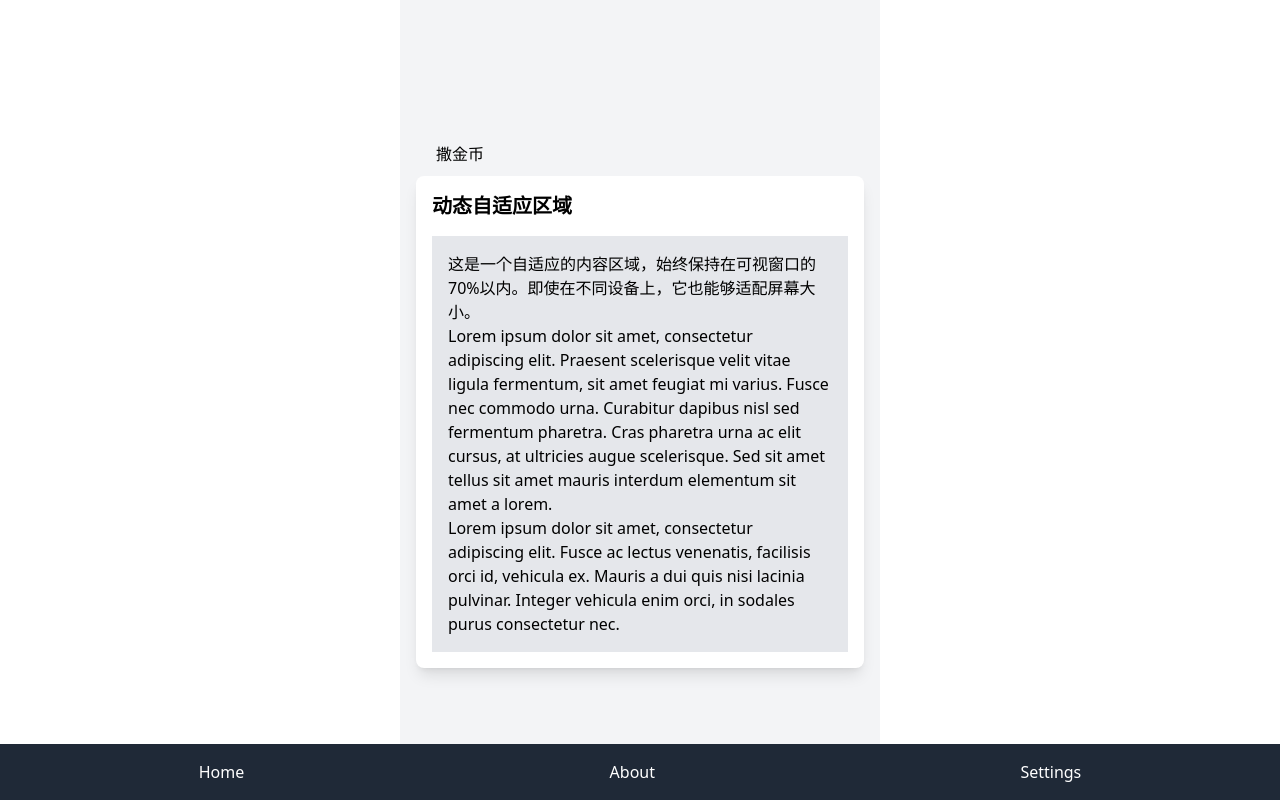
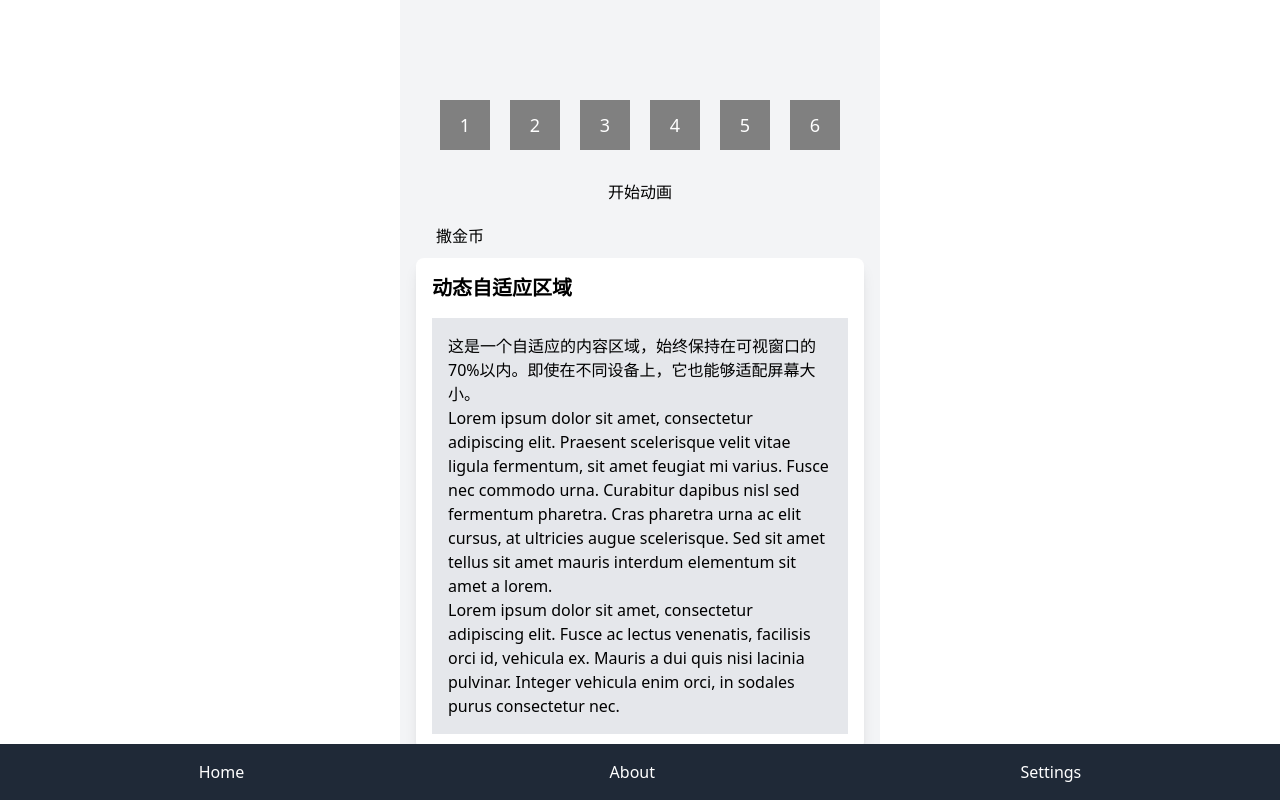
Before and after one commit to peakcary/react-project, a React (Create React App) app: page / in a window 1280 px wide. Built offline with nearby package versions, Linux system fonts and the light colour scheme.

Commit message:
feat:替换

```diff
--- /dev/null
+++ b/src/components/BoxAnimation/index.jsx
@@ -0,0 +1,123 @@
+import React, { useState } from 'react';
+import { useSprings, animated, config } from '@react-spring/web';
+
+const BoxAnimation = () => {
+  const [selectedBox, setSelectedBox] = useState(null); // 当前选中的方块
+  const [isAnimating, setIsAnimating] = useState(false);
+  const [showCoins, setShowCoins] = useState(false); // 控制撒金币显示
+
+  const boxes = [0, 1, 2, 3, 4, 5]; // 6个方块的索引
+  const targetBox = 4; // 假设目标方块是第4个（索引为4）
+
+  // 撒金币的数量
+  const coins = Array.from({ length: 30 });
+
+  // 使用 useSprings 为所有方块生成动画数组
+  const [springs, api] = useSprings(boxes.length, index => ({
+    transform: 'translateY(0px) scale(1)',
+    config: config.stiff,
+  }));
+
+  // 撒金币动画
+  const [coinSprings, coinApi] = useSprings(coins.length, () => ({
+    from: { opacity: 0, transform: `translate3d(${Math.random() * 100 - 50}px, -50px, 0)` },
+    to: { opacity: 1, transform: `translate3d(${Math.random() * 500 - 250}px, 500px, 0) rotate(${Math.random() * 360}deg)` },
+    config: config.slow,
+    reset: true,
+  }));
+
+  const startAnimation = () => {
+    if (isAnimating) return; // 防止动画进行时重复点击
+    setIsAnimating(true);
+    setShowCoins(false); // 重置撒金币状态
+
+    let currentIndex = 0;
+    const totalRounds = 3; // 循环的轮数
+    const totalSteps = totalRounds * boxes.length + targetBox; // 总共的步数
+
+    const animate = (step) => {
+      if (step >= totalSteps) {
+        setSelectedBox(targetBox); // 最终定位到目标方块
+        setIsAnimating(false);
+        setTimeout(() => setShowCoins(true), 500); // 500ms后触发撒金币效果
+        return;
+      }
+
+      setSelectedBox(currentIndex);
+
+      // 更新动画状态，使得当前方块跳跃并缩放
+      api.start(index => {
+        if (index === currentIndex) {
+          return { transform: 'translateY(-20px) scale(1.2)' };
+        }
+        return { transform: 'translateY(0px) scale(1)' };
+      });
+
+      currentIndex = (currentIndex + 1) % boxes.length;
+
+      // 动画速度逐渐减慢
+      setTimeout(() => {
+        animate(step + 1);
+      }, 100 + step * 10); // 逐步增加延迟时间以模拟减速效果
+    };
+
+    animate(0);
+  };
+
+  return (
+    <div style={{ textAlign: 'center', marginTop: '50px' }}>
+      <div style={{ display: 'flex', justifyContent: 'center', marginBottom: '20px' }}>
+        {springs.map((style, index) => (
+          <animated.div
+            key={index}
+            style={{
+              width: '50px',
+              height: '50px',
+              margin: '0 10px',
+              backgroundColor: selectedBox === index ? 'orange' : 'gray', // 当前选中方块高亮显示
+              display: 'flex',
+              justifyContent: 'center',
+              alignItems: 'center',
+              color: 'white',
+              fontSize: '18px',
+              ...style, // 应用该方块的 spring 动画属性
+            }}
+          >
+            {index + 1}
+          </animated.div>
+        ))}
+      </div>
+      <button
+        style={{
+          padding: '10px 20px',
+          fontSize: '16px',
+          cursor: 'pointer',
+        }}
+        onClick={startAnimation}
+        disabled={isAnimating} // 动画进行中禁用按钮
+      >
+        开始动画
+      </button>
+
+      {showCoins && (
+        <div style={{ position: 'relative', width: '100%', height: '500px', overflow: 'hidden' }}>
+          {coinSprings.map((style, index) => (
+            <animated.div
+              key={index}
+              style={{
+                position: 'absolute',
+                width: '20px',
+                height: '20px',
+                backgroundColor: 'gold',
+                borderRadius: '50%',
+                ...style, // 应用撒金币的 spring 动画属性
+              }}
+            />
+          ))}
+        </div>
+      )}
+    </div>
+  );
+};
+
+export default BoxAnimation;
--- /dev/null
+++ b/src/components/BoxAnimation/index_bak.jsx
@@ -0,0 +1,76 @@
+import React, { useState } from 'react';
+import { useSpring, animated, config } from '@react-spring/web';
+
+const BoxAnimation = () => {
+  const [selectedBox, setSelectedBox] = useState(null); // 当前选中的方块
+  const [isAnimating, setIsAnimating] = useState(false);
+
+  const boxes = [0, 1, 2, 3, 4, 5]; // 6个方块的索引
+  const targetBox = 4; // 假设目标方块是第4个（索引为4）
+
+  const startAnimation = () => {
+    if (isAnimating) return; // 如果正在动画中，防止重复点击
+    setIsAnimating(true);
+
+    let currentIndex = 0;
+    const totalRounds = 3; // 循环的轮数
+    const totalSteps = totalRounds * boxes.length + targetBox; // 总共的步数
+
+    const animate = (step) => {
+      if (step >= totalSteps) {
+        setSelectedBox(targetBox); // 最终定位到目标方块
+        setIsAnimating(false);
+        return;
+      }
+
+      setSelectedBox(currentIndex);
+
+      currentIndex = (currentIndex + 1) % boxes.length;
+
+      // 动画速度逐渐减慢
+      setTimeout(() => {
+        animate(step + 1);
+      }, 100 + step * 10); // 逐步增加延迟时间以模拟减速效果
+    };
+
+    animate(0);
+  };
+
+  return (
+    <div style={{ textAlign: 'center', marginTop: '50px' }}>
+      <div style={{ display: 'flex', justifyContent: 'center', marginBottom: '20px' }}>
+        {boxes.map((box, index) => (
+          <animated.div
+            key={index}
+            style={{
+              width: '50px',
+              height: '50px',
+              margin: '0 10px',
+              backgroundColor: selectedBox === index ? 'orange' : 'gray', // 当前选中方块高亮显示
+              display: 'flex',
+              justifyContent: 'center',
+              alignItems: 'center',
+              color: 'white',
+              fontSize: '18px',
+            }}
+          >
+            {box + 1}
+          </animated.div>
+        ))}
+      </div>
+      <button
+        style={{
+          padding: '10px 20px',
+          fontSize: '16px',
+          cursor: 'pointer',
+        }}
+        onClick={startAnimation}
+        disabled={isAnimating} // 动画进行中禁用按钮
+      >
+        开始动画
+      </button>
+    </div>
+  );
+};
+
+export default BoxAnimation;
--- /dev/null
+++ b/src/components/BoxAnimation/index_bak1.jsx
@@ -0,0 +1,91 @@
+import React, { useState } from 'react';
+import { useSprings, animated, config } from '@react-spring/web';
+
+const BoxAnimation = () => {
+  const [selectedBox, setSelectedBox] = useState(null); // 当前选中的方块
+  const [isAnimating, setIsAnimating] = useState(false);
+
+  const boxes = [0, 1, 2, 3, 4, 5]; // 6个方块的索引
+  const targetBox = 4; // 假设目标方块是第4个（索引为4）
+
+  // 使用 useSprings 为所有方块生成动画数组
+  const [springs, api] = useSprings(boxes.length, index => ({
+    transform: 'translateY(0px) scale(1)',
+    config: config.stiff
+  }));
+
+  const startAnimation = () => {
+    if (isAnimating) return; // 防止动画进行时重复点击
+    setIsAnimating(true);
+
+    let currentIndex = 0;
+    const totalRounds = 3; // 循环的轮数
+    const totalSteps = totalRounds * boxes.length + targetBox; // 总共的步数
+
+    const animate = (step) => {
+      if (step >= totalSteps) {
+        setSelectedBox(targetBox); // 最终定位到目标方块
+        setIsAnimating(false);
+        return;
+      }
+
+      setSelectedBox(currentIndex);
+
+      // 更新动画状态，使得当前方块跳跃并缩放
+      api.start(index => {
+        if (index === currentIndex) {
+          return { transform: 'translateY(-20px) scale(1.2)' };
+        }
+        return { transform: 'translateY(0px) scale(1)' };
+      });
+
+      currentIndex = (currentIndex + 1) % boxes.length;
+
+      // 动画速度逐渐减慢
+      setTimeout(() => {
+        animate(step + 1);
+      }, 100 + step * 10); // 逐步增加延迟时间以模拟减速效果
+    };
+
+    animate(0);
+  };
+
+  return (
+    <div style={{ textAlign: 'center', marginTop: '50px' }}>
+      <div style={{ display: 'flex', justifyContent: 'center', marginBottom: '20px' }}>
+        {springs.map((style, index) => (
+          <animated.div
+            key={index}
+            style={{
+              width: '50px',
+              height: '50px',
+              margin: '0 10px',
+              backgroundColor: selectedBox === index ? 'orange' : 'gray', // 当前选中方块高亮显示
+              display: 'flex',
+              justifyContent: 'center',
+              alignItems: 'center',
+              color: 'white',
+              fontSize: '18px',
+              ...style, // 应用该方块的 spring 动画属性
+            }}
+          >
+            {index + 1}
+          </animated.div>
+        ))}
+      </div>
+      <button
+        style={{
+          padding: '10px 20px',
+          fontSize: '16px',
+          cursor: 'pointer',
+        }}
+        onClick={startAnimation}
+        disabled={isAnimating} // 动画进行中禁用按钮
+      >
+        开始动画
+      </button>
+    </div>
+  );
+};
+
+export default BoxAnimation;
--- a/src/pages/Home/index.js
+++ b/src/pages/Home/index.js
@@ -1,5 +1,6 @@
 import React, { useState } from 'react';
 import CoinRain from '../../components/CoinRain'; // 导入 CoinRain 组件
+import BoxAnimation from '../../components/BoxAnimation'; // 导入 CoinRain 组件
 
 
 function About() {
@@ -18,6 +19,7 @@ function About() {
   return (
     <div className="min-h-screen flex flex-col items-center justify-center bg-gray-100 p-4">
       <div className="w-full max-w-md">
+        <BoxAnimation></BoxAnimation>
       <button
         style={{
           padding: '10px 20px',
```
